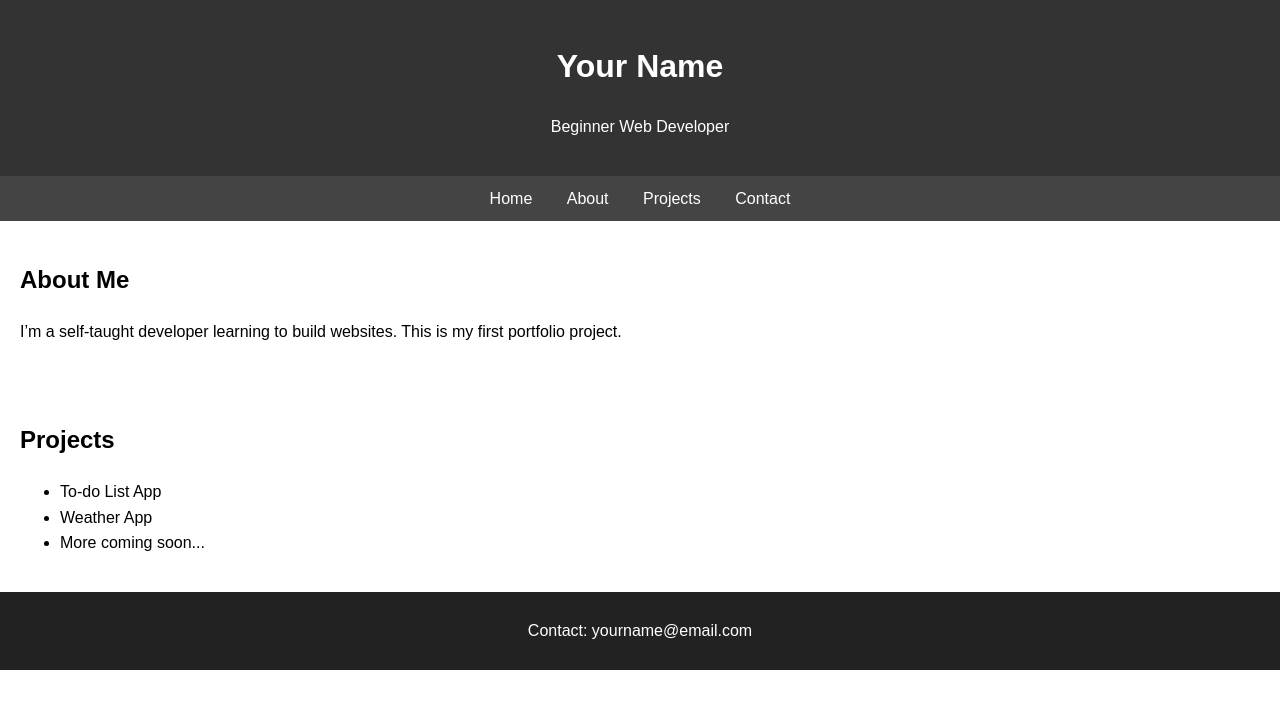
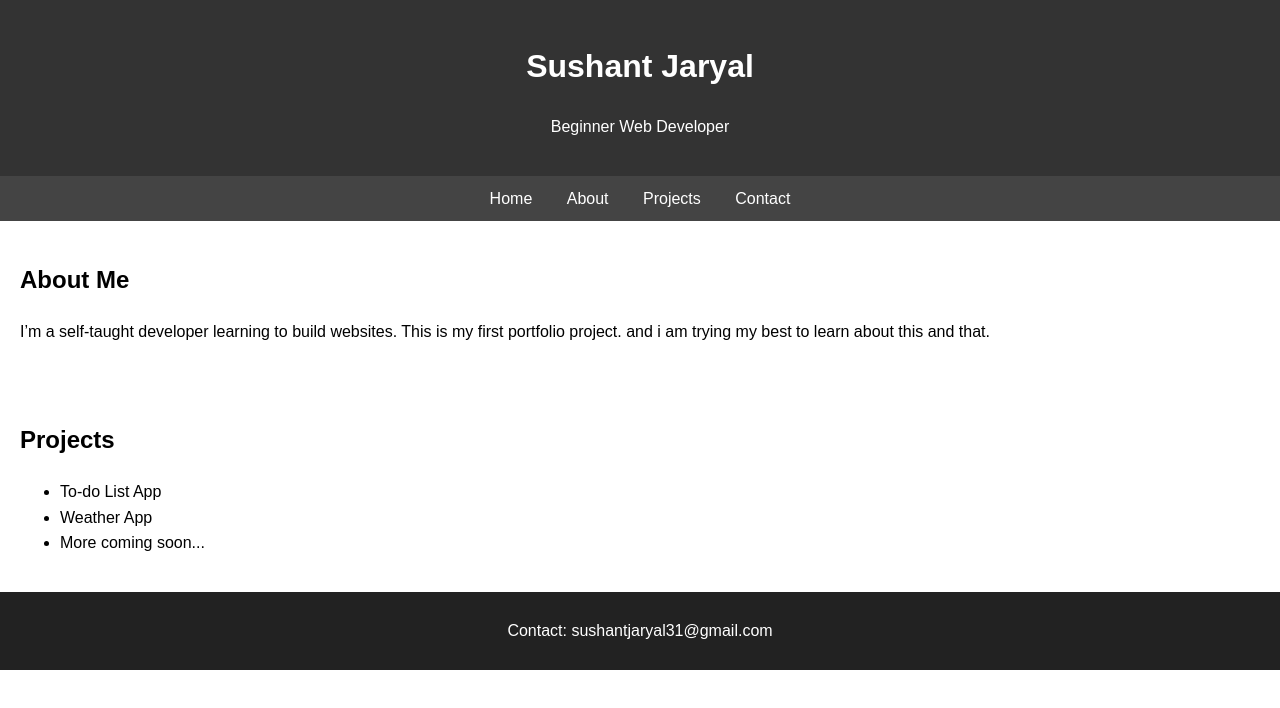
Before and after one commit to SushantJaryal/Portfolio, a plain HTML site: page index.html in a window 1280 px wide. Drawn offline with Linux system fonts and the light colour scheme.

Commit message:
Update index.html

```diff
--- a/index.html
+++ b/index.html
@@ -7,7 +7,7 @@
 </head>
 <body>
   <header>
-    <h1>Your Name</h1>
+    <h1>Sushant Jaryal</h1>
     <p>Beginner Web Developer</p>
   </header>
 
@@ -20,7 +20,8 @@
 
   <section>
     <h2>About Me</h2>
-    <p>I’m a self-taught developer learning to build websites. This is my first portfolio project.</p>
+    <p>I’m a self-taught developer learning to build websites. This is my first portfolio project.
+        and i am trying my best to learn about this and that.</p>
   </section>
 
   <section>
@@ -33,7 +34,7 @@
   </section>
 
   <footer>
-    <p>Contact: yourname@email.com</p>
+    <p>Contact: sushantjaryal31@gmail.com</p>
   </footer>
 </body>
 </html>
```
